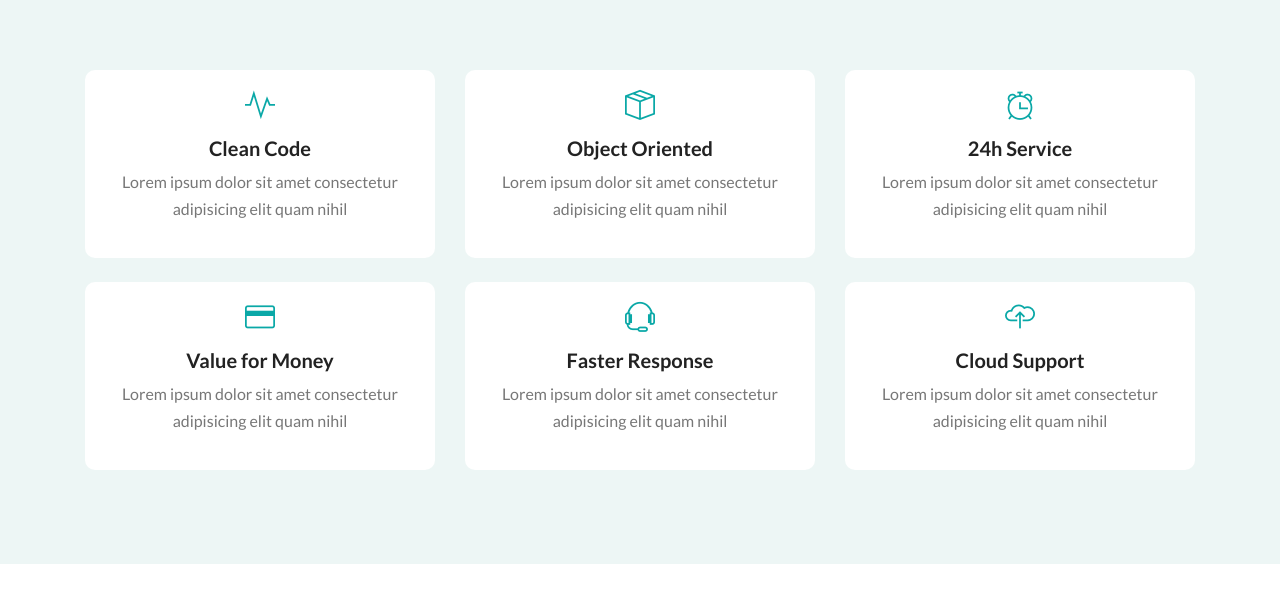
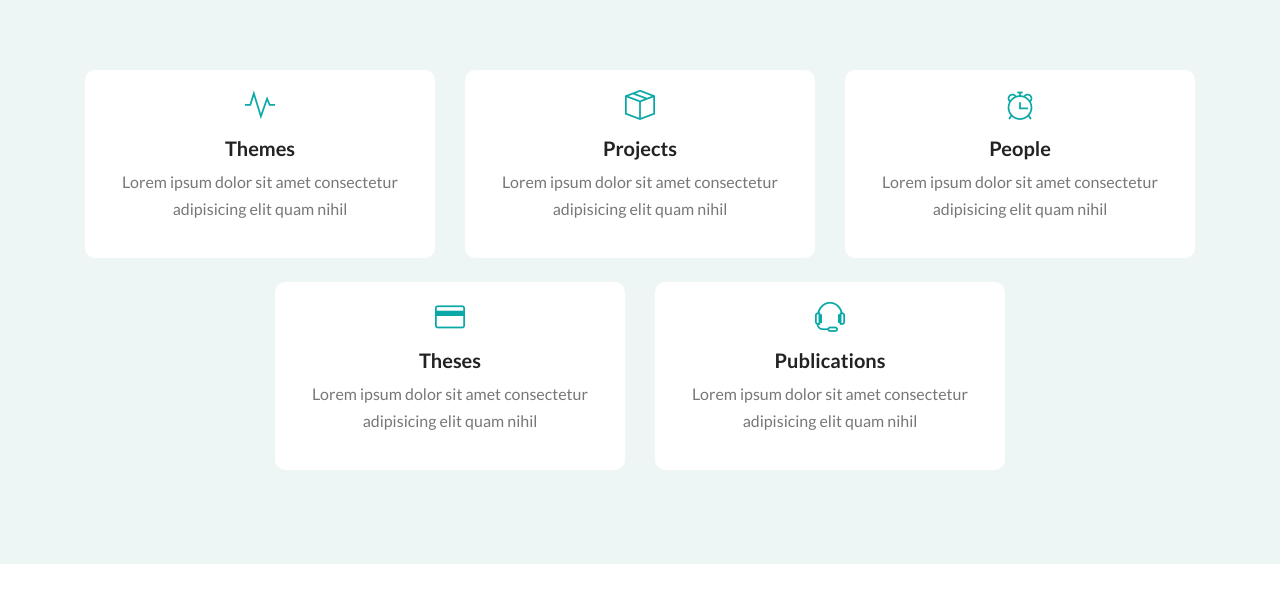
Before and after one commit to pslab-unibo/pslab-unibo.github.io, a plain HTML site: page index.html in a window 1280 px wide. Shown: the part 840-1452 px from the top of the page. Drawn offline with Linux system fonts and the light colour scheme.

Commit message:
Deploying to master from @ pslab-unibo/web-frontend@f511871916c4700a3a9ac983b14c3f4750aefa81 🚀

```diff
--- a/index.html
+++ b/index.html
@@ -118,7 +118,7 @@
       <div class="col-md-4 col-sm-6 mb-4">
         <div class="feature-card text-center">
           <i class="ti-pulse mb-3"></i>
-          <h4 class="mb-2">Clean Code</h4>
+          <h4 class="mb-2">Themes</h4>
           <p>Lorem ipsum dolor sit amet consectetur adipisicing elit quam nihil</p>
         </div>
       </div>
@@ -126,7 +126,7 @@
       <div class="col-md-4 col-sm-6 mb-4">
         <div class="feature-card text-center">
           <i class="ti-package mb-3"></i>
-          <h4 class="mb-2">Object Oriented</h4>
+          <h4 class="mb-2">Projects</h4>
           <p>Lorem ipsum dolor sit amet consectetur adipisicing elit quam nihil</p>
         </div>
       </div>
@@ -134,7 +134,7 @@
       <div class="col-md-4 col-sm-6 mb-4">
         <div class="feature-card text-center">
           <i class="ti-alarm-clock mb-3"></i>
-          <h4 class="mb-2">24h Service</h4>
+          <h4 class="mb-2">People</h4>
           <p>Lorem ipsum dolor sit amet consectetur adipisicing elit quam nihil</p>
         </div>
       </div>
@@ -142,7 +142,7 @@
       <div class="col-md-4 col-sm-6 mb-4">
         <div class="feature-card text-center">
           <i class="ti-credit-card mb-3"></i>
-          <h4 class="mb-2">Value for Money</h4>
+          <h4 class="mb-2">Theses</h4>
           <p>Lorem ipsum dolor sit amet consectetur adipisicing elit quam nihil</p>
         </div>
       </div>
@@ -150,15 +150,7 @@
       <div class="col-md-4 col-sm-6 mb-4">
         <div class="feature-card text-center">
           <i class="ti-headphone-alt mb-3"></i>
-          <h4 class="mb-2">Faster Response</h4>
-          <p>Lorem ipsum dolor sit amet consectetur adipisicing elit quam nihil</p>
-        </div>
-      </div>
-
-      <div class="col-md-4 col-sm-6 mb-4">
-        <div class="feature-card text-center">
-          <i class="ti-cloud-up mb-3"></i>
-          <h4 class="mb-2">Cloud Support</h4>
+          <h4 class="mb-2">Publications</h4>
           <p>Lorem ipsum dolor sit amet consectetur adipisicing elit quam nihil</p>
         </div>
       </div>
```
